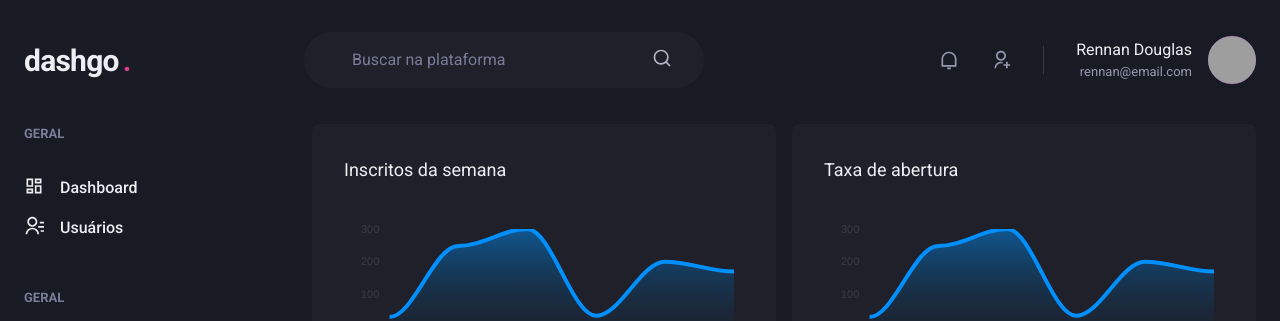
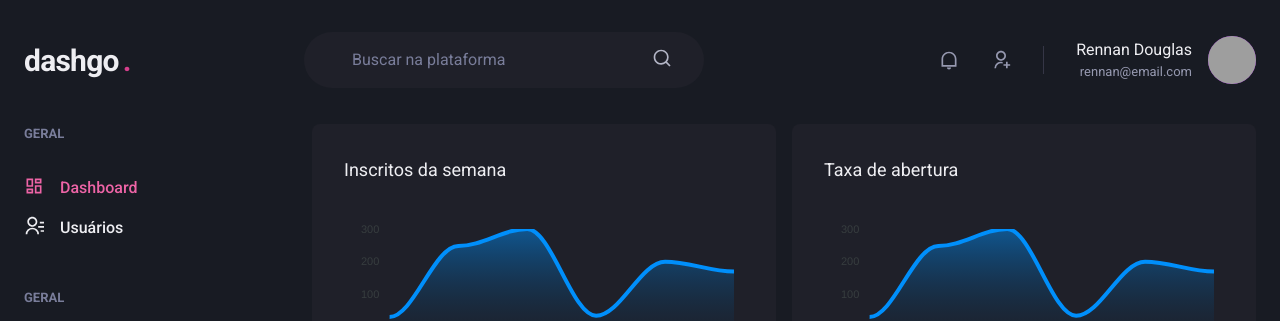
Before and after one commit to RennanD/dashgo, a Next.js app: page /dashboard in a window 1280 px wide. Shown: the top 321 px of the page. Built offline with nearby package versions, Linux system fonts and the light colour scheme; grey boxes are pictures that could not be loaded.

Commit message:
feat: create active link

```diff
--- /dev/null
+++ b/src/components/ActiveLink.tsx
@@ -0,0 +1,40 @@
+import { ReactElement, cloneElement } from 'react';
+import Link, { LinkProps } from 'next/link';
+import { useRouter } from 'next/router';
+
+interface ActiveLinkProps extends LinkProps {
+  children: ReactElement;
+  shouldMacthExactPath?: boolean;
+}
+
+export function ActiveLink({
+  children,
+  shouldMacthExactPath = false,
+  ...rest
+}: ActiveLinkProps): JSX.Element {
+  const { asPath } = useRouter();
+
+  let isActive = false;
+
+  if (
+    shouldMacthExactPath &&
+    (asPath === rest.href || asPath.startsWith(String(rest.as)))
+  ) {
+    isActive = true;
+  }
+
+  if (
+    !shouldMacthExactPath &&
+    (asPath.startsWith(String(rest.href)) || asPath === rest.as)
+  ) {
+    isActive = true;
+  }
+
+  return (
+    <Link {...rest}>
+      {cloneElement(children, {
+        color: isActive ? 'pink.400' : 'gray.50',
+      })}
+    </Link>
+  );
+}
--- a/src/components/Form/TextInput.tsx
+++ b/src/components/Form/TextInput.tsx
@@ -17,7 +17,7 @@ export function TextInput({ name, label, ...rest }: InputProps): JSX.Element {
       <Input
         id={name}
         name={name}
-        focusBorderColor="pink-500"
+        focusBorderColor="pink.500"
         background="gray.900"
         variant="filled"
         _hover={{
--- a/src/components/Sidebar/NavLink.tsx
+++ b/src/components/Sidebar/NavLink.tsx
@@ -1,10 +1,13 @@
 import { ElementType, ReactNode } from 'react';
 import {
   Icon,
-  Link,
+  Link as ChakraLink,
   Text,
   LinkProps as ChakraLinkProps,
 } from '@chakra-ui/react';
+
+import Link from 'next/link';
+import { ActiveLink } from '../ActiveLink';
 
 interface NavLinkProps extends ChakraLinkProps {
   children: ReactNode;
@@ -19,11 +22,13 @@ export function NavLink({
   ...rest
 }: NavLinkProps): JSX.Element {
   return (
-    <Link href={path} display="flex" align="center" {...rest}>
-      <Icon as={icon} fontSize="20" />
-      <Text marginLeft="4" fontWeight="medium">
-        {children}
-      </Text>
-    </Link>
+    <ActiveLink href={path} passHref>
+      <ChakraLink display="flex" align="center" {...rest}>
+        <Icon as={icon} fontSize="20" />
+        <Text marginLeft="4" fontWeight="medium">
+          {children}
+        </Text>
+      </ChakraLink>
+    </ActiveLink>
   );
 }
--- a/src/components/Sidebar/SidebarNav.tsx
+++ b/src/components/Sidebar/SidebarNav.tsx
@@ -23,11 +23,11 @@ export function SidebarNav(): JSX.Element {
       </NavSection>
 
       <NavSection title="GERAL">
-        <NavLink icon={RiInputMethodLine} path="/users">
+        <NavLink icon={RiInputMethodLine} path="/forms">
           Formulários
         </NavLink>
 
-        <NavLink icon={RiGitMergeLine} path="/users">
+        <NavLink icon={RiGitMergeLine} path="/automation">
           Automação
         </NavLink>
       </NavSection>
--- a/src/pages/users/index.tsx
+++ b/src/pages/users/index.tsx
@@ -14,6 +14,7 @@ import {
   Text,
   useBreakpointValue,
 } from '@chakra-ui/react';
+import Link from 'next/link';
 import { RiAddLine, RiPencilLine } from 'react-icons/ri';
 
 import { Header } from '../../components/Header';
@@ -43,6 +44,7 @@ export default function UserList(): JSX.Element {
               Usuários
             </Heading>
 
+            <Link href="users/create" passHref>
               <Button
                 as="a"
                 size="sm"
@@ -52,6 +54,7 @@ export default function UserList(): JSX.Element {
               >
                 Criar novo
               </Button>
+            </Link>
           </Flex>
 
           <Table colorScheme="whiteAlpha">
```
Also changed, not shown: src/pages/users/create.tsx (+6 -1 lines). Lines whose indentation alone changed are shown as unchanged.
